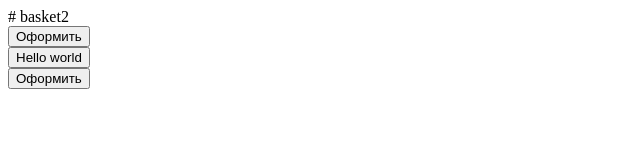
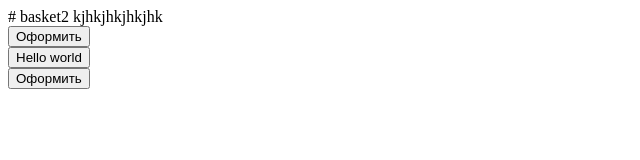
Before and after one commit to dj-oleg/basket2, a plain HTML site: page index.html in a window 1280 px wide. Shown: the whole page, without its empty margins (0-640 px from the left). Drawn offline with Linux system fonts and the light colour scheme.

Commit message:
111
2222

```diff
--- a/index.html
+++ b/index.html
@@ -8,6 +8,7 @@
     <title>Document</title>
 </head>
 <body>
+    kjhkjhkjhkjhk
     <div><button>Оформить</button></div>
     <div><button>Hello world</button></div>
     <div><button>Оформить</button></div>
```
